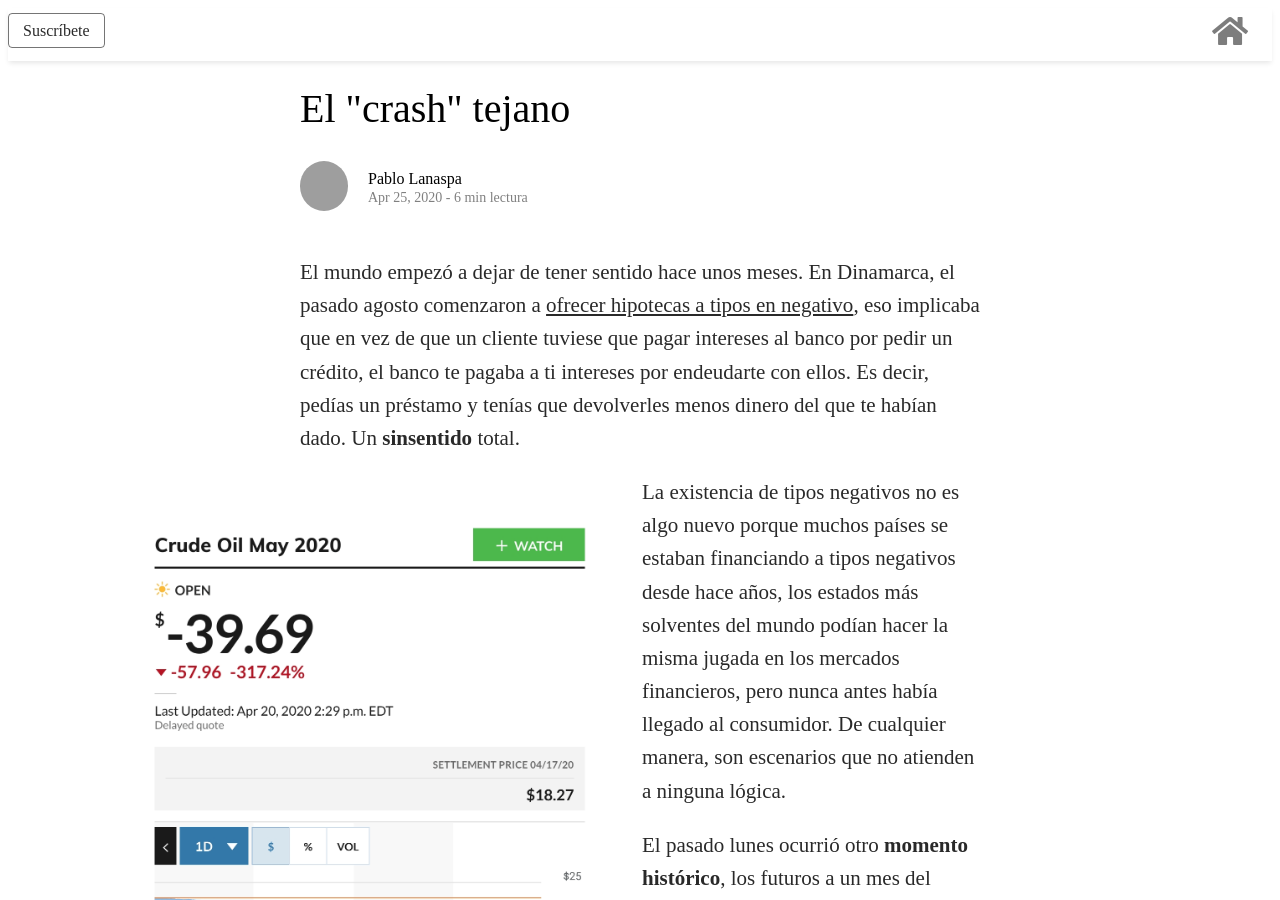
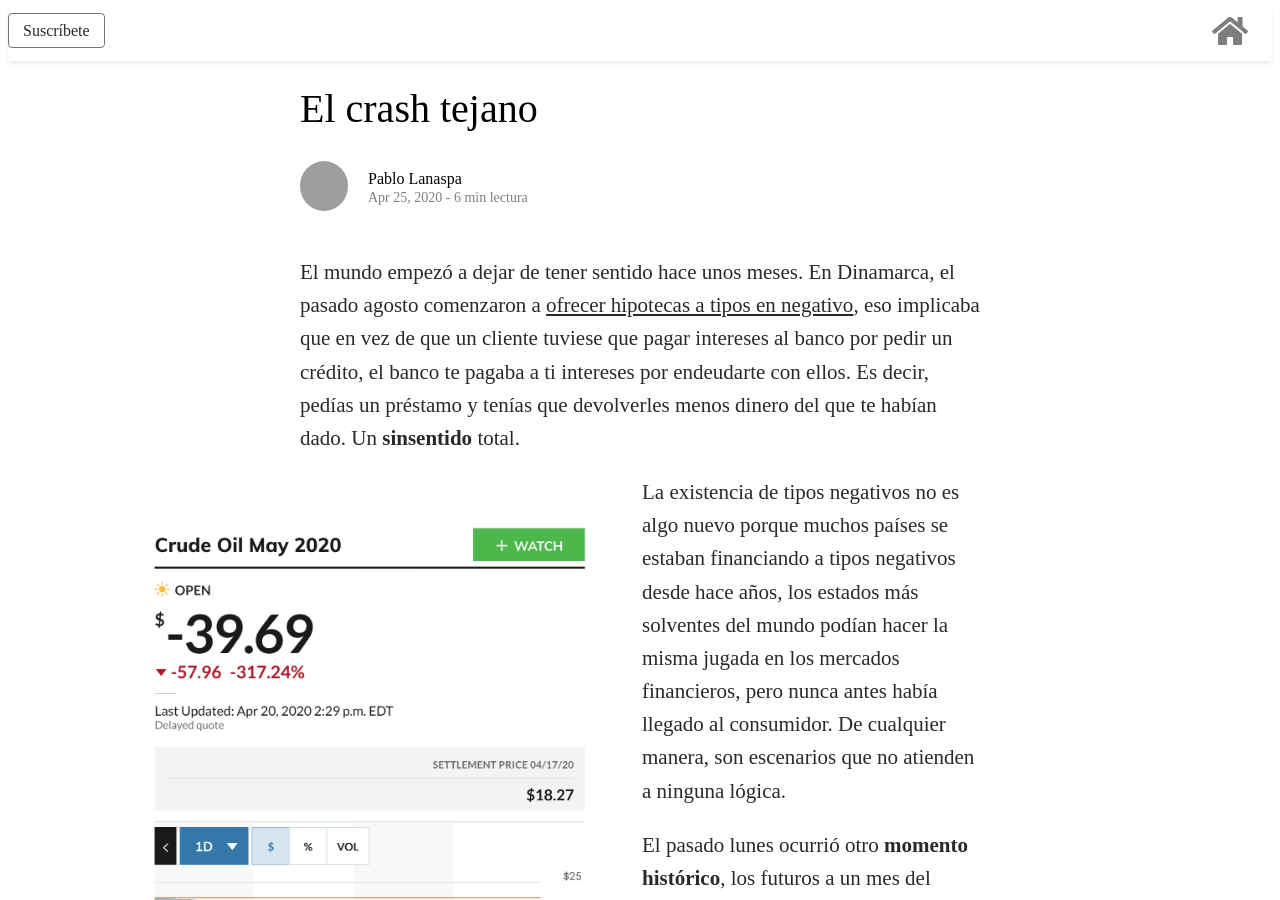
Before and after one commit to planaspa/planaspa.github.io, a Jekyll site: the page built from _posts/2020-04-26-El-crash-tejano.md, in a window 1280 px wide and 900 px high. Built offline with Jekyll 4.4.1, drawn with Linux system fonts in a browser that asks for light colours; comment, search, counter and statistics services are not loaded; grey boxes are pictures that could not be loaded.

Commit message:
Fixed error in social tittle displaying

```diff
--- a/_posts/2020-04-26-El-crash-tejano.md
+++ b/_posts/2020-04-26-El-crash-tejano.md
@@ -1,6 +1,6 @@
 ---
 layout: post
-title: 'El "crash" tejano'
+title: "El crash tejano"
 author: Pablo Lanaspa
 profile_pic: /assets/img/bio_img.png
 post_pic: /assets/img/posts/20200426/cotizacion.png
```
